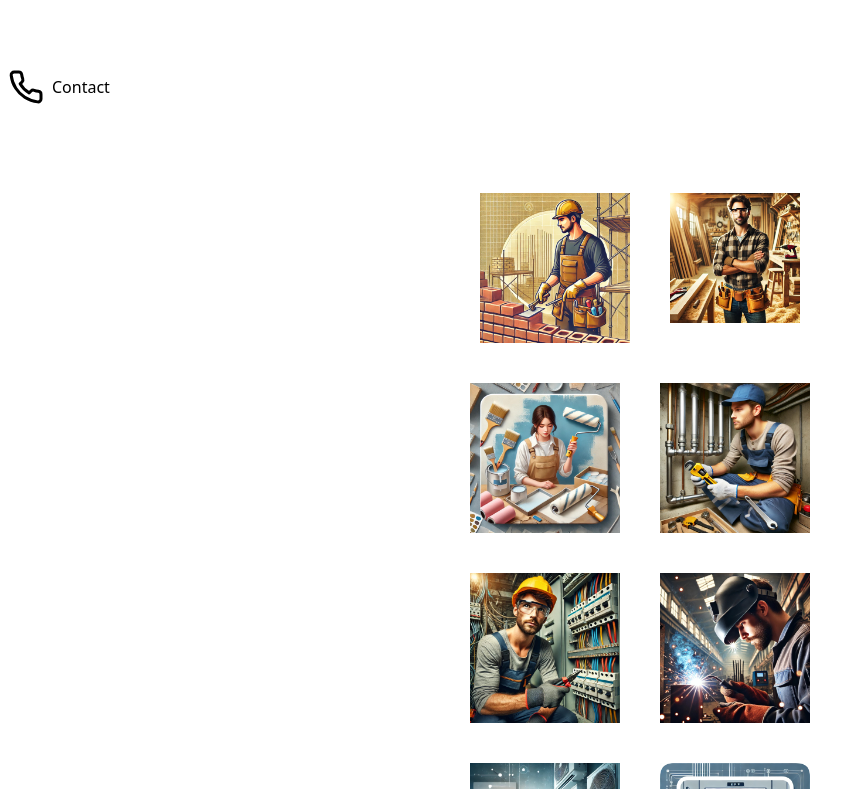
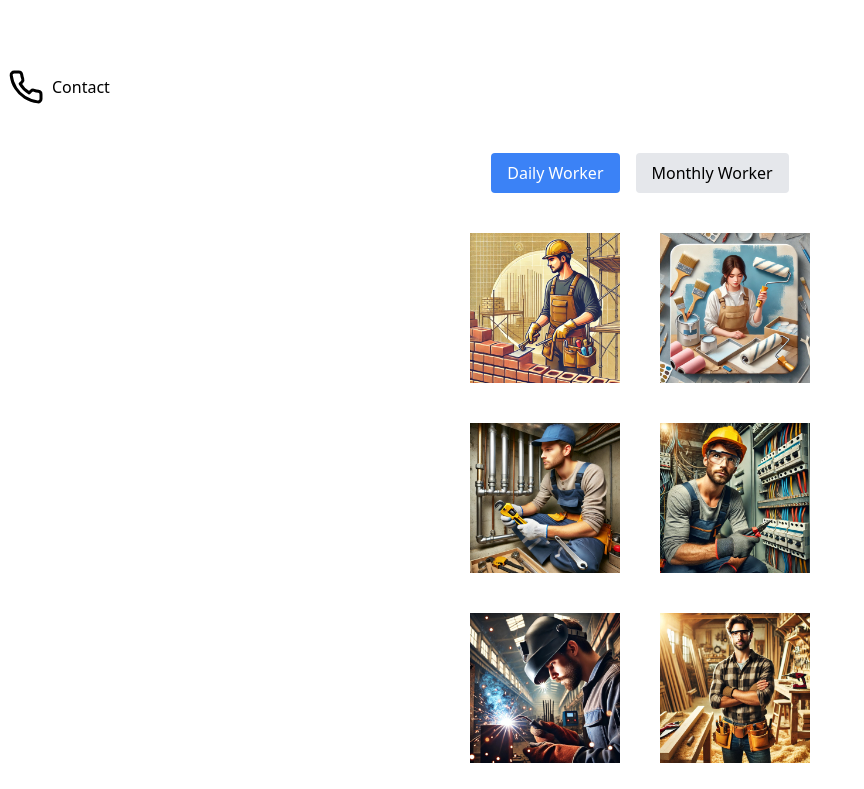
Before and after one commit to gowthamazmeera09/workboard-frontend, a React (Create React App) app: page /Buttons in a window 1280 px wide. Shown: the part 311-1100 px from the top of the page, without its empty margins (0-864 px from the left). Built offline with nearby package versions, Linux system fonts and the light colour scheme.

Commit message:
ivhhfbvfdbvhjfbv

```diff
--- a/src/pages/Buttons.jsx
+++ b/src/pages/Buttons.jsx
@@ -1,4 +1,4 @@
-import React from 'react'
+import React, { useState } from 'react';
 import { Link } from 'react-router-dom';
 import mason from '../images/mason.jpeg';
 import painter from '../images/painter.jpeg';
@@ -23,81 +23,74 @@ import photographer from '../images/photographer for shoots and wedding.jpg';
 import cattering from '../images/waiter or catering .jpg';
 import dishwash from '../images/washing dishes.jpg';
 import makeup from '../images/make up artest 2.jpg';
+import teacher from '../images/ui teacher.jpg';
+import watchman from '../images/ui watchman.jpg';
+import driver from '../images/ui driver.jpg';
+// Monthly Worker List
+const monthlyWorks = [
+  { role: 'teacher', image: teacher },
+  { role: 'watchman', image: watchman },
+  { role: 'driver', image: driver },
+  // Add more roles as needed
+];
 
+// Daily Worker List
+const dailyWorks = [
+  { role: 'mason', image: mason },
+  { role: 'painter', image: painter },
+  { role: 'plumber', image: plumber },
+  { role: 'electrician', image: electrician },
+  { role: 'welder', image: welder },
+  { role: 'carpenter', image: carpenter },
+  { role: 'AcTech', image: Ac },
+  { role: 'liftTech', image: lift },
+  { role: 'agricultural labour', image: aglabour },
+  { role: 'car mechanic', image: carmechanic },
+  { role: 'bike mechanic', image: bikemechanic },
+  { role: 'auto mechanic', image: automechanic },
+  { role: 'car wash', image: carwash },
+  { role: 'chief', image: chief },
+  { role: 'cloths washer', image: cloths },
+  { role: 'garden cleaner', image: garden },
+  { role: 'glass cleaner', image: glassclener },
+  { role: 'kids caretaker', image: kids },
+  { role: 'old people caretaker', image: oldpeople },
+  { role: 'makeup artest', image: makeup },
+  { role: 'photographer', image: photographer },
+  { role: 'cattering', image: cattering },
+  { role: 'washing dishes', image: dishwash },
+];
 
 function Buttons() {
+  const [workerType, setWorkerType] = useState('daily');
+
+  const works = workerType === 'daily' ? dailyWorks : monthlyWorks;
+
   return (
-    <div className="flex justify-center">
-      <div className="flex flex-wrap gap-10 max-w-[500px] justify-center mt-20 mb-20">
-        <Link to="/AddWorkForm" state={{ role: 'mason' }}>
-          <img src={mason} width="150px"alt="mason" />
-        </Link>
-        <Link to="/AddWorkForm" state={{ role: 'carpenter' }}>
-          <img src={carpenter} width="130px" alt="carpenter" />
-        </Link>
-        <Link to="/AddWorkForm" state={{ role: 'painter' }}>
-          <img src={painter} width="150px" alt="Painter" />
-        </Link>
-        <Link to="/AddWorkForm" state={{ role: 'plumber' }}>
-          <img src={plumber} width="150px" alt="plumber" />
-        </Link>
-        <Link to="/AddWorkForm" state={{ role: 'electrician' }}>
-          <img src={electrician} width="150px" alt="electrician" />
-        </Link>
-        <Link to="/AddWorkForm" state={{ role: 'welder' }}>
-          <img src={welder} width="150px" alt="welder" />
-        </Link>
-        <Link to="/AddWorkForm" state={{ role: 'AcTech' }}>
-          <img src={Ac} width="150px" alt="Driver" />
-        </Link>
-        <Link to="/AddWorkForm" state={{ role: 'liftTech' }}>
-          <img src={lift} width="150px" alt="lift" />
-        </Link>
-        <Link to="/AddWorkForm" state={{ role: 'agricultural labour' }}>
-          <img src={aglabour} width="150px" alt="lift" />
-        </Link>
-        <Link to="/AddWorkForm" state={{ role: 'car mechanic' }}>
-          <img src={carmechanic} width="150px" alt="lift" />
-        </Link>
-        <Link to="/AddWorkForm" state={{ role: 'bike mechanic' }}>
-          <img src={bikemechanic} width="150px" alt="lift" />
-        </Link>
-        <Link to="/AddWorkForm" state={{ role: 'auto mechanic' }}>
-          <img src={automechanic} width="150px" alt="lift" />
-        </Link>
-        <Link to="/AddWorkForm" state={{ role: 'car wash' }}>
-          <img src={carwash} width="150px" alt="lift" />
-        </Link>
-        <Link to="/AddWorkForm" state={{ role: 'chief' }}>
-          <img src={chief} width="150px" alt="lift" />
-        </Link>
-        <Link to="/AddWorkForm" state={{ role: 'cloths washer' }}>
-          <img src={cloths} width="150px" alt="lift" />
-        </Link>
-        <Link to="/AddWorkForm" state={{ role: 'garden cleaner' }}>
-          <img src={garden} width="150px" alt="lift" />
-        </Link>
-        <Link to="/AddWorkForm" state={{ role: 'glass cleaner' }}>
-          <img src={glassclener} width="150px" alt="lift" />
-        </Link>
-        <Link to="/AddWorkForm" state={{ role: 'kids caretaker' }}>
-          <img src={kids} width="150px" alt="lift" />
-        </Link>
-        <Link to="/AddWorkForm" state={{ role: 'old people caretaker' }}>
-          <img src={oldpeople} width="150px" alt="lift" />
-        </Link>
-        <Link to="/AddWorkForm" state={{ role: 'makeup artest' }}>
-          <img src={makeup} width="150px" alt="lift" />
-        </Link>
-        <Link to="/AddWorkForm" state={{ role: 'photographer' }}>
-          <img src={photographer} width="150px" alt="lift" />
-        </Link>
-        <Link to="/AddWorkForm" state={{ role: 'cattering' }}>
-          <img src={cattering} width="150px" alt="lift" />
-        </Link>
-        <Link to="/AddWorkForm" state={{ role: 'washing dishes' }}>
-          <img src={dishwash} width="150px" alt="lift" />
-        </Link>
+    <div className="flex flex-col items-center">
+      {/* Worker Type Buttons */}
+      <div className="flex gap-4 mt-10">
+        <button
+          className={`px-4 py-2 rounded ${workerType === 'daily' ? 'bg-blue-500 text-white' : 'bg-gray-200'}`}
+          onClick={() => setWorkerType('daily')}
+        >
+          Daily Worker
+        </button>
+        <button
+          className={`px-4 py-2 rounded ${workerType === 'monthly' ? 'bg-blue-500 text-white' : 'bg-gray-200'}`}
+          onClick={() => setWorkerType('monthly')}
+        >
+          Monthly Worker
+        </button>
+      </div>
+
+      {/* Worker List */}
+      <div className="flex flex-wrap gap-10 max-w-[500px] justify-center mt-10 mb-20">
+        {works.map((work, index) => (
+          <Link key={index} to="/AddWorkForm" state={{ role: work.role }}>
+            <img src={work.image} width="150px" alt={work.role} />
+          </Link>
+        ))}
       </div>
     </div>
   );
```
